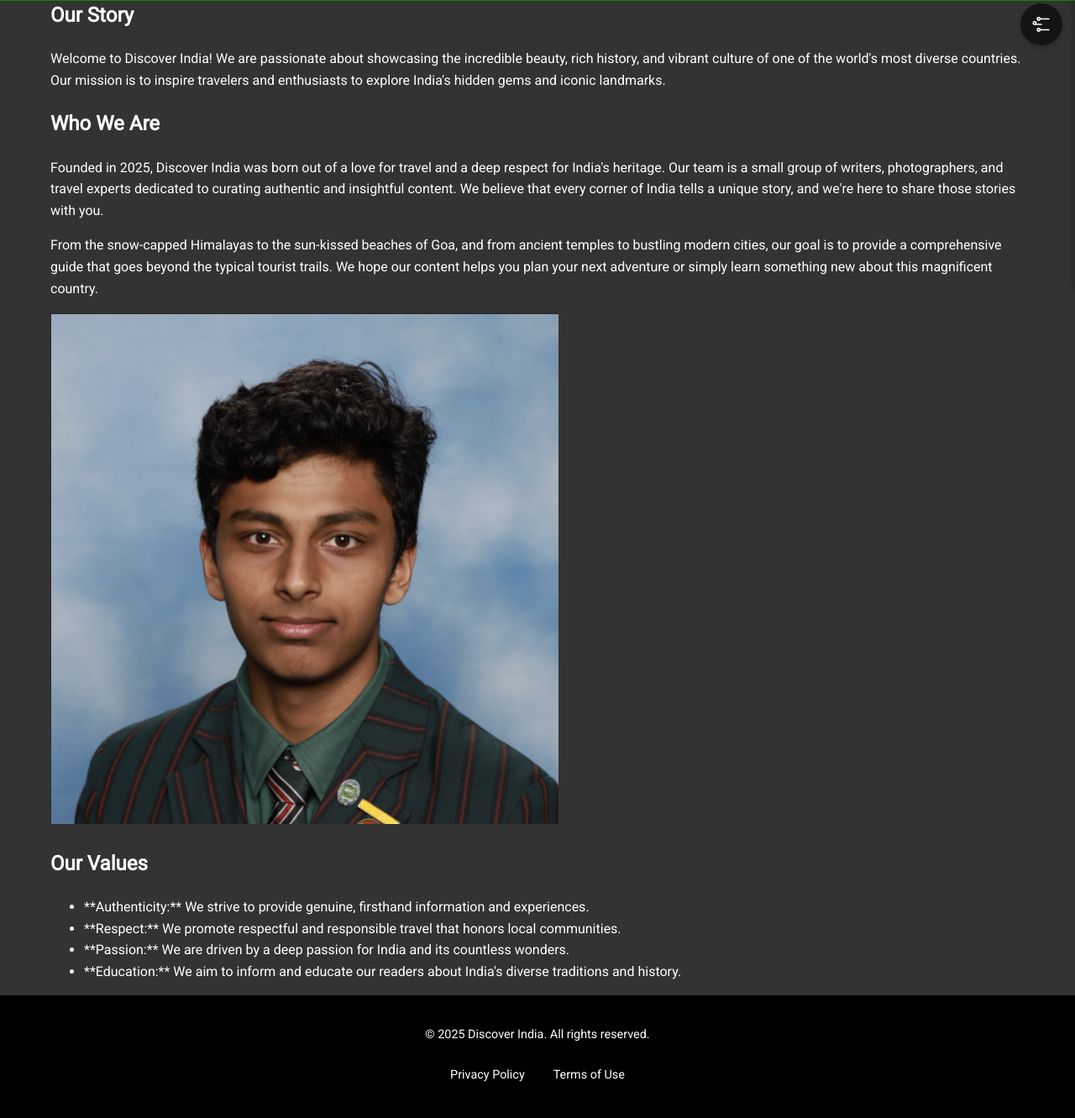
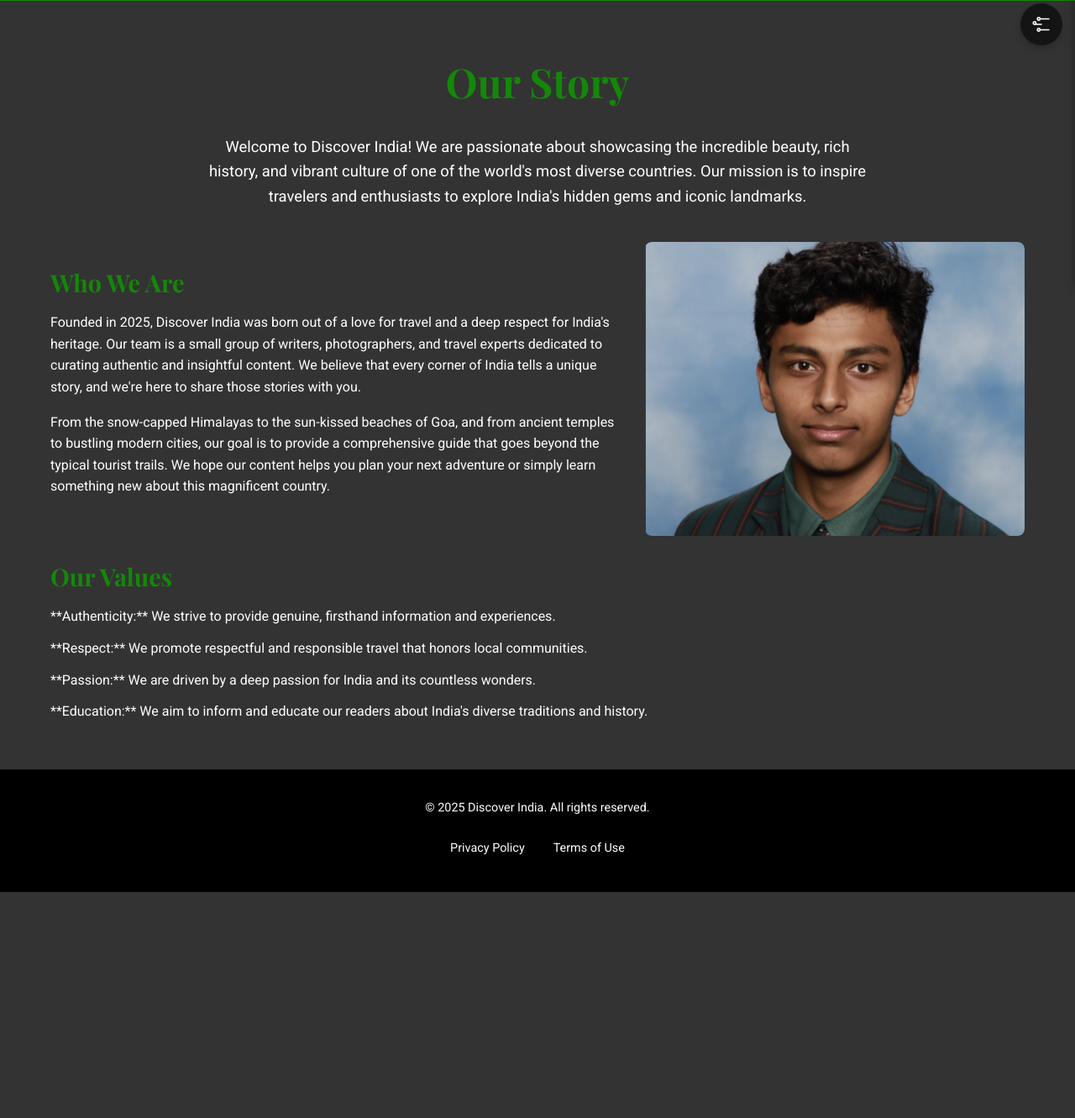
Before and after one commit to ArthPatel-GitHub/AS91893--DMO-, a Flask app: page /about in a window 1280 px wide. Shown: the part 61-1392 px from the top of the page at 84% size. After the commit the page ends 1123 px from the top, so only its background shows below. Run offline with Flask 3, Linux system fonts and the light colour scheme.

Commit message:
LEARNED THAT MY CSS WAS NOT WORKING PROPERLY DURING MY TESTING JUST FOR ONE FINAL TIME FOR MY ABOUT PAGE. IT IS NOW FINALLY FIXED. I HAVE NOW FULLY FINISHED MY FINAL VERSION OF MY PRODUCT AS I HAVE CHECKED EVERYTHING FOR BOTH SMALLER SCREENS AND BIGGERS SCREENS. The final gamma version is now finally, finished.

```diff
--- a/static/css/style.css
+++ b/static/css/style.css
@@ -424,6 +424,172 @@ body {
     justify-content: center; /* Center horizontally */
 }
 
+/* About page image optimization integrated with existing design system */
+
+/* About content grid using existing variables and patterns */
+.about-content-grid {
+  display: grid;
+  gap: var(--card-gap);
+  margin: clamp(20px, 5vw, 30px) 0;
+  width: 100%;
+}
+
+/* About image container */
+.about-image {
+  display: flex;
+  justify-content: center;
+  align-items: center;
+}
+
+/* Base image styles using existing CSS variables */
+.about-img {
+  width: 100%;
+  height: auto;
+  max-width: 100%;
+  border-radius: var(--card-radius);
+  box-shadow: 0 4px 8px var(--shadow-color);
+  transition: transform 0.3s ease, box-shadow 0.3s ease;
+
+  /* Performance optimizations */
+  object-fit: cover;
+  object-position: center;
+
+  /* Prevent layout shift during loading */
+  aspect-ratio: 16/9;
+  background-color: var(--light-gray);
+}
+
+/* Hover effect using existing shadow variables */
+@media (hover: hover) {
+  .about-img:hover {
+    transform: translateY(-2px);
+    box-shadow: 0 6px 12px var(--card-hover-shadow);
+  }
+}
+
+/* Small screens (phones) - up to 640px */
+@media (max-width: 640px) {
+  .about-content-grid {
+    grid-template-columns: 1fr;
+    gap: 1.5rem;
+  }
+
+  .about-image {
+    order: -1; /* Move image above text on small screens */
+  }
+
+  .about-img {
+    aspect-ratio: 4/3; /* More square aspect ratio for mobile */
+    max-height: 250px;
+    border-radius: 6px;
+  }
+}
+
+/* Medium screens (tablets) - 641px to 768px */
+@media (min-width: 641px) and (max-width: 768px) {
+  .about-content-grid {
+    grid-template-columns: 1fr;
+    gap: 2rem;
+  }
+
+  .about-img {
+    aspect-ratio: 16/10;
+    max-height: 350px;
+    margin: 0 auto;
+    max-width: 500px;
+  }
+}
+
+/* Large tablets and small desktops - 769px to 1024px */
+@media (min-width: 769px) and (max-width: 1024px) {
+  .about-content-grid {
+    grid-template-columns: 1fr 1fr;
+    align-items: center;
+    gap: 2rem;
+  }
+
+  .about-img {
+    aspect-ratio: 4/3;
+    max-height: 300px;
+  }
+}
+
+/* Desktop screens - 1025px and up */
+@media (min-width: 1025px) {
+  .about-content-grid {
+    grid-template-columns: 2fr 1fr;
+    align-items: start;
+    gap: 3rem;
+  }
+
+  .about-img {
+    aspect-ratio: 4/5; /* Portrait orientation for desktop */
+    max-height: 400px;
+    border-radius: 10px;
+  }
+}
+
+/* Large desktop screens - 1440px and up */
+@media (min-width: 1440px) {
+  .about-content-grid {
+    gap: 4rem;
+  }
+
+  .about-img {
+    max-height: 500px;
+    border-radius: 12px;
+  }
+}
+
+/* Ultra-wide screens - 1920px and up */
+@media (min-width: 1920px) {
+  .about-img {
+    max-height: 600px;
+  }
+}
+
+/* High DPI displays optimization */
+@media (-webkit-min-device-pixel-ratio: 2), (min-resolution: 192dpi) {
+  .about-img {
+    /* Ensure crisp images on retina displays */
+    image-rendering: -webkit-optimize-contrast;
+    image-rendering: crisp-edges;
+  }
+}
+
+/* Accessibility: Respect user's motion preferences */
+@media (prefers-reduced-motion: reduce) {
+  .about-img {
+    transition: none;
+  }
+
+  .about-img:hover {
+    transform: none;
+  }
+}
+
+/* Dark mode support (if your site supports it) */
+@media (prefers-color-scheme: dark) {
+  .about-img {
+    box-shadow: 0 4px 12px rgba(0, 0, 0, 0.3);
+    background-color: #2a2a2a;
+  }
+
+  .about-img:hover {
+    box-shadow: 0 8px 24px rgba(0, 0, 0, 0.4);
+  }
+}
+
+/* Print styles */
+@media print {
+  .about-img {
+    box-shadow: none;
+    border: 1px solid #ccc;
+    max-height: 300px;
+    break-inside: avoid;
+  }
+}
+
 .hero-overlay {
     position: relative; /* Relative positioning */
     z-index: 2; /* Above background */
@@ -496,7 +662,89 @@ body {
     gap: var(--card-gap); /* Gap between items */
     width: 100%; /* Full width */
 }
+/* ========================================================================
+   ABOUT PAGE STYLES
+   ======================================================================== */
 
+.about-us-page {
+    padding: clamp(30px, 8vw, 40px) 0;
+}
+
+.page-title {
+    font-family: "Playfair Display", Georgia, serif;
+    font-size: clamp(2rem, 5vw, 3rem);
+    text-align: center;
+    margin-bottom: clamp(16px, 4vw, 24px);
+    color: var(--primary-color);
+}
+
+.intro-paragraph {
+    max-width: 800px;
+    margin: 0 auto clamp(24px, 6vw, 40px);
+    text-align: center;
+    font-size: clamp(1rem, 2.5vw, 1.15rem);
+    line-height: 1.6;
+}
+
+.about-content-grid {
+    display: grid;
+    grid-template-columns: 1fr;
+    gap: var(--card-gap);
+    align-items: start;
+}
+
+.about-text {
+    line-height: 1.6;
+    font-size: var(--fz-md);
+}
+
+.section-sub-heading {
+    font-family: "Playfair Display", Georgia, serif;
+    color: var(--primary-color);
+    margin-top: 0;
+    margin-bottom: 1rem;
+    font-size: clamp(1.25rem, 4vw, 1.8rem);
+    line-height: 1.3;
+}
+
+.about-image {
+    display: flex;
+    justify-content: center;
+    align-items: center;
+    overflow: hidden;
+    border-radius: var(--card-radius);
+}
+
+.about-img {
+    width: 100%;
+    height: 350px; /* **Crucial:** Sets a consistent height for the image */
+    object-fit: cover; /* **Crucial:** Scales the image to fill the container without distortion */
+    border-radius: var(--card-radius);
+    box-shadow: 0 4px 8px var(--shadow-color);
+    display: block;
+}
+
+.values-list {
+    list-style-type: none;
+    padding: 0;
+    font-size: var(--fz-md);
+    line-height: 1.6;
+    display: flex;
+    flex-direction: column;
+    gap: 12px;
+}
+
+/* ========================================================================
+   MEDIA QUERIES FOR LAYOUT ADJUSTMENTS
+   ======================================================================== */
+
+@media (min-width: 768px) {
+    .about-content-grid {
+        grid-template-columns: 1.5fr 1fr; /* Two-column layout: text on left, image on right */
+        gap: 30px;
+        align-items: center;
+    }
+}
 .section-heading {
     font-family: "Playfair Display", Georgia, serif; /* Serif font */
     font-size: clamp(1.75rem, 5vw, 2.5rem); /* Responsive font size */
```
